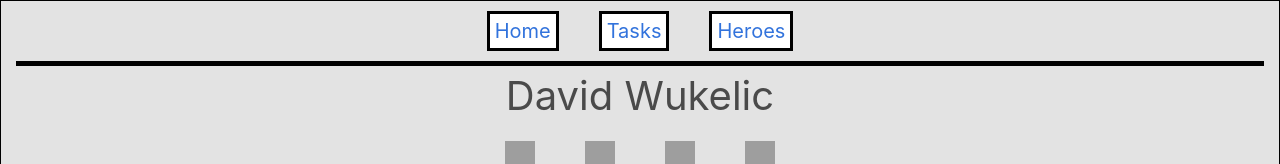
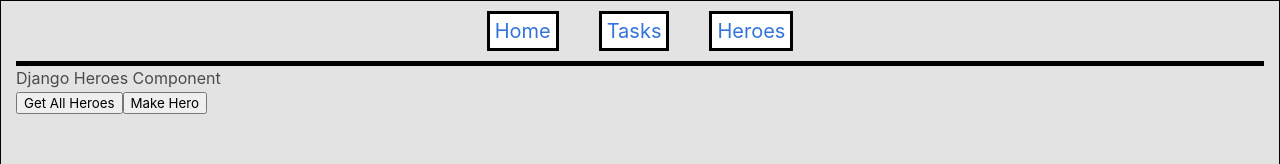
Before and after one commit to daveydog24/Django_and_Angular, an Angular app in the folder heroes/client/: page /django in a window 1280 px wide. Before the commit this address led to /home. Shown: the top 164 px of the page. Built offline with nearby package versions, Linux system fonts and the light colour scheme; grey boxes are pictures that could not be loaded.

Commit message:
added component to urls in django

```diff
--- a/heroes/client/src/app/app.module.ts
+++ b/heroes/client/src/app/app.module.ts
@@ -35,6 +35,7 @@ import { DjangoHeroesComponent } from './django-heroes/django-heroes.component';
         RouterModule.forRoot([
             { path: 'tasks', component: TaskListComponent },
             { path: 'heroes', component: HeroListComponent },
+            { path: 'django', component: DjangoHeroesComponent },
             { path: 'home', component: WelcomeComponent },
             // no route redirects to home
             { path: '', redirectTo: 'home', pathMatch: 'full' },
--- a/heroes/client/src/app/django-heroes/django-heroes.component.html
+++ b/heroes/client/src/app/django-heroes/django-heroes.component.html
@@ -1,4 +1,4 @@
 <h1>Django Heroes Component</h1>
 
 <button (click)="getAllHeroes()"> Get All Heroes</button>
-<button (click)="makeDjangoHero"> Make Heroe</button>
+<button (click)="makeDjangoHero"> Make Hero</button>
```
